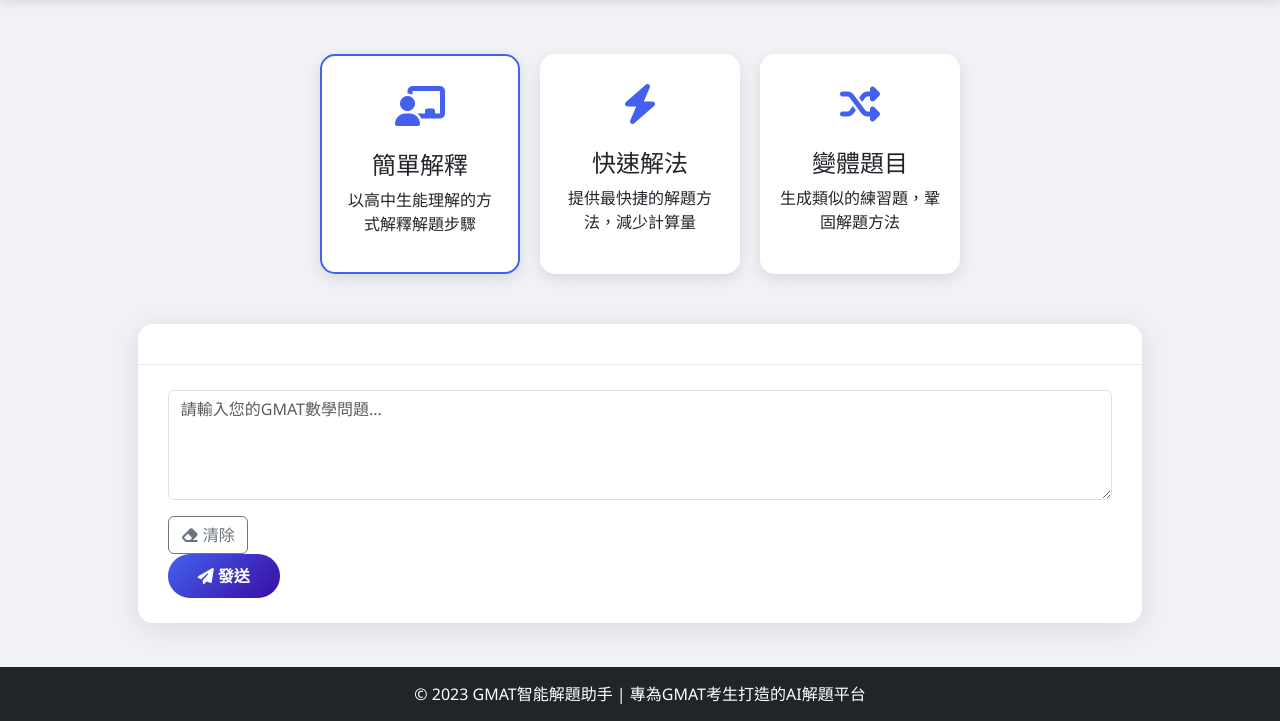
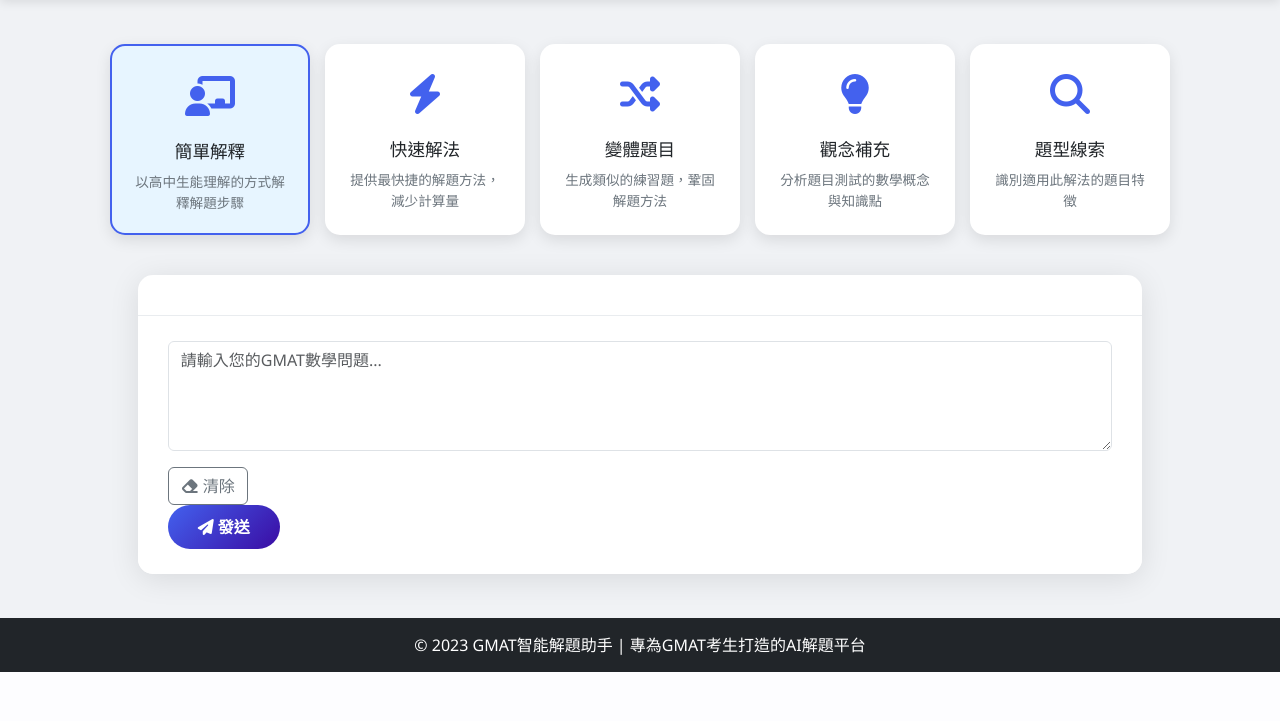
Before and after one commit to danyuchn/GMAT-custom-GPT-platform, a Flask app: page /quant in a window 1280 px wide. Shown: the part 185-906 px from the top of the page. After the commit the page ends 857 px from the top, so only its background shows below. Run offline with Flask 3, Linux system fonts and the light colour scheme; the visitor is signed in with stand-in values (Sample User, id 1); data that the repository does not hold is empty.

Commit message:
add more system prompt to quant_chat

```diff
--- a/app.py
+++ b/app.py
@@ -86,6 +86,10 @@ def init_conversation(instruction="simple_explain"):
         system_prompt = "請用繁體中文提供一個能在N分鐘內用紙筆和視覺估算解決數學問題的快捷方法。原則是：計算越少、數字越簡單、公式越少且越簡單越好。如果代入數字或使用視覺猜測更簡單，請採用這種方法。"
     elif instruction == "variant_question":
         system_prompt = "請用繁體中文設計一個變體題目，讓我可以練習使用相同的解題方法。"
+    elif instruction == "concept_explanation":
+        system_prompt = "如果你是題目出題者，你希望在這個問題中測試哪些特定的數學概念？請用繁體中文回答。"
+    elif instruction == "pattern_recognition":
+        system_prompt = "在未來的題目中，應該具備哪些特徵才能應用這種特定的解題方法？請用繁體中文回答。"
 
     return [
         {"role": "system", "content": system_prompt}
--- a/templates/quant_chat.html
+++ b/templates/quant_chat.html
@@ -120,8 +120,47 @@
         .theme-cards {
             display: flex;
             justify-content: center;
-            gap: 20px;
-            margin: 30px 0;
+            flex-wrap: wrap;
+            gap: 15px;
+            margin: 20px 0;
+        }
+
+        .theme-card {
+            background-color: white;
+            border-radius: 10px;
+            padding: 15px;
+            width: 180px;
+            box-shadow: 0 4px 8px rgba(0,0,0,0.1);
+            cursor: pointer;
+            transition: all 0.3s ease;
+            text-align: center;
+        }
+
+        .theme-card:hover {
+            transform: translateY(-5px);
+            box-shadow: 0 6px 12px rgba(0,0,0,0.15);
+        }
+
+        .theme-card.active {
+            background-color: #e7f5ff;
+            border: 2px solid #4361ee;
+        }
+
+        .theme-icon {
+            font-size: 2rem;
+            color: #4361ee;
+            margin-bottom: 10px;
+        }
+
+        .theme-card h4 {
+            margin: 0 0 10px 0;
+            font-size: 1.1rem;
+        }
+
+        .theme-card p {
+            margin: 0;
+            font-size: 0.85rem;
+            color: #6c757d;
         }
 
         .theme-card {
@@ -246,6 +285,21 @@
                 </div>
                 <h4>變體題目</h4>
                 <p>生成類似的練習題，鞏固解題方法</p>
+            </div>
+            <!-- 新增兩個解題模式卡片 -->
+            <div class="theme-card" onclick="selectMode('concept_explanation')">
+                <div class="theme-icon">
+                    <i class="fas fa-lightbulb"></i>
+                </div>
+                <h4>觀念補充</h4>
+                <p>分析題目測試的數學概念與知識點</p>
+            </div>
+            <div class="theme-card" onclick="selectMode('pattern_recognition')">
+                <div class="theme-icon">
+                    <i class="fas fa-search"></i>
+                </div>
+                <h4>題型線索</h4>
+                <p>識別適用此解法的題目特徵</p>
             </div>
         </div>
 
@@ -378,19 +432,20 @@
             }
         }
 
-        // 顯示加載消息
-        document.querySelector('form').addEventListener('submit', function(event) {
-            // 檢查是否有輸入內容
-            const userInput = document.getElementById('user_input').value.trim();
-            if (userInput) {
+        // 在表单提交前处理
+        document.addEventListener('DOMContentLoaded', function() {
+            const form = document.querySelector('.chat-form');
+
+            form.addEventListener('submit', function(event) {
+                // 显示加载消息
                 const loadingMessage = document.getElementById('loading-message');
-                const loadingTime = document.getElementById('loading-time');
+                if (loadingMessage) {
+                    // 设置当前时间
+                    const now = new Date();
+                    document.getElementById('loading-time').textContent = now.getHours().toString().padStart(2, '0') + ':' +
+                                                                         now.getMinutes().toString().padStart(2, '0') + ':' +
+                                                                         now.getSeconds().toString().padStart(2, '0');
 
-                // 設置當前時間
-                const now = new Date();
-                loadingTime.textContent = now.toTimeString().substring(0, 8);
-
-                // 顯示加載消息
                     loadingMessage.style.display = 'block';
 
                     // 滾動到底部
@@ -399,6 +454,7 @@
                         chatMessages.scrollTop = chatMessages.scrollHeight;
                     }, 100);
                 }
+            });
         });
 
         // 添加加载动画
```
Lines whose indentation alone changed are shown as unchanged.
